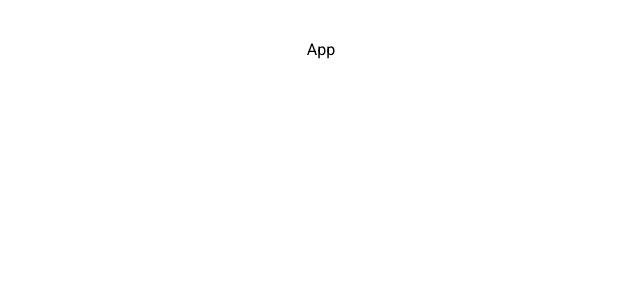
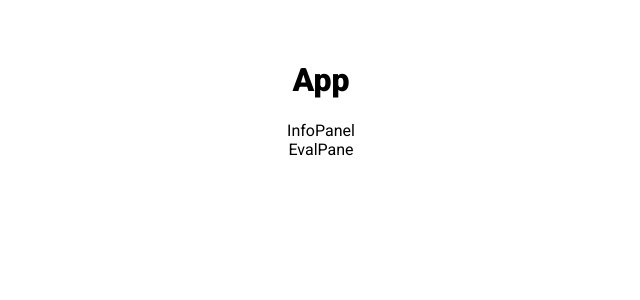
Before and after one commit to ThunderRoar/AI-EarthHack, a React (Vite) app in the folder frontend/: page / in a window 1280 px wide. Shown: the top 300 px of the page, without its empty margins (319-959 px from the left). Built offline with nearby package versions, Linux system fonts and the light colour scheme.

Commit message:
added components

```diff
--- a/frontend/src/App.jsx
+++ b/frontend/src/App.jsx
@@ -2,10 +2,16 @@ import './App.css'
 
 import Info from './components/InfoPanel';
 import Eval from './components/EvalPane';
+import EvalPane from './components/EvalPane';
+import InfoPanel from './components/InfoPanel';
 
 function App() {
   return (
-    <div>App</div>
+    <div>
+      <h1>App</h1>
+      <InfoPanel></InfoPanel>
+      <EvalPane></EvalPane>
+    </div>
   )
 }
 
```
Also changed, not shown: frontend/src/components/InfoPanel.jsx (+7 -0 lines), 1 other file (tests, documents, lock files or other folders).
